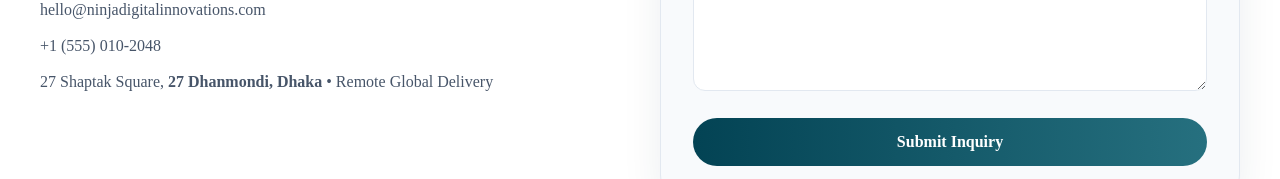
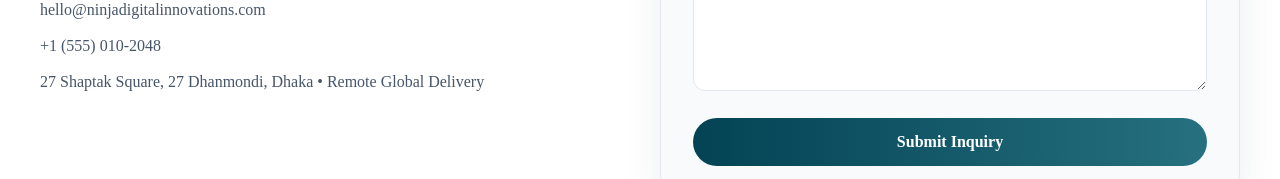
Before and after one commit to masudndiuiux-maker/ninja-digital-innovations, a Next.js app: page / in a window 1280 px wide. Shown: the part 5938-6117 px from the top of the page. Built offline with nearby package versions, Linux system fonts and the light colour scheme.

Commit message:
Normalize contact address text weight

```diff
--- a/components/sections/ContactForm.tsx
+++ b/components/sections/ContactForm.tsx
@@ -23,9 +23,7 @@ export function ContactForm() {
           <div className="mt-8 space-y-3 text-slate-600">
             <p>hello@ninjadigitalinnovations.com</p>
             <p>+1 (555) 010-2048</p>
-            <p>
-              27 Shaptak Square, <strong>27 Dhanmondi, Dhaka</strong> • Remote Global Delivery
-            </p>
+            <p>27 Shaptak Square, 27 Dhanmondi, Dhaka • Remote Global Delivery</p>
           </div>
         </div>
 
```
